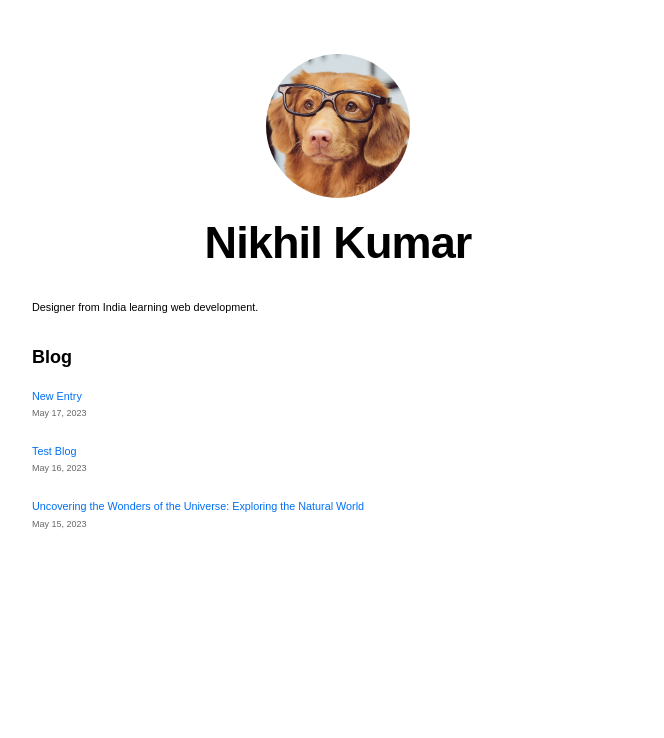
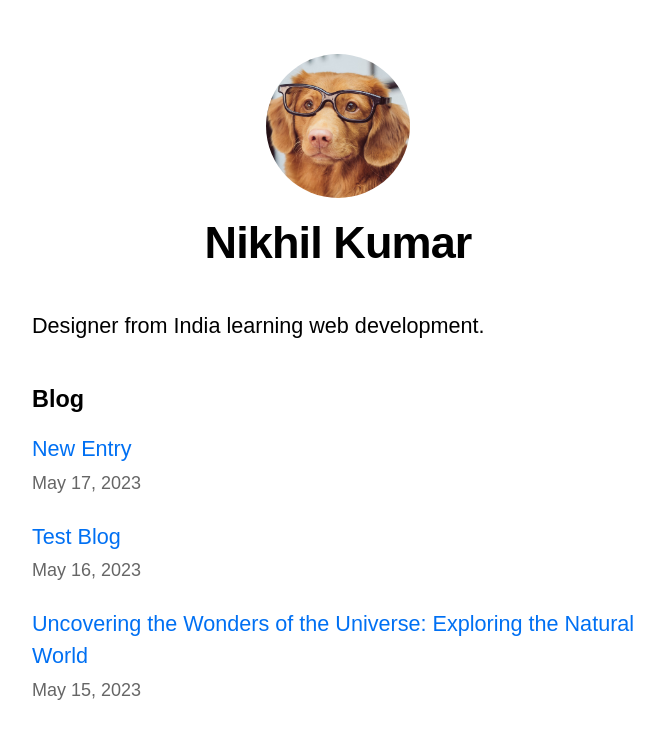
Before and after one commit to nkhlvrma/nextjs-blog, a Next.js app: page / in a window 1280 px wide. Shown: the top 738 px of the page, without its empty margins (302-966 px from the left). Built offline with nearby package versions, Linux system fonts and the light colour scheme.

Commit message:
Update Font Size

```diff
--- a/styles/utils.module.css
+++ b/styles/utils.module.css
@@ -15,13 +15,13 @@
   }
 
   .headingLg {
-    font-size: 1rem;
+    font-size: 1.3rem;
     line-height: 1.4;
     margin: 1rem 0;
   }
 
   .headingMd {
-    font-size: 0.6rem;
+    font-size: 1.2rem;
     line-height: 1.5;
   }
 
```
